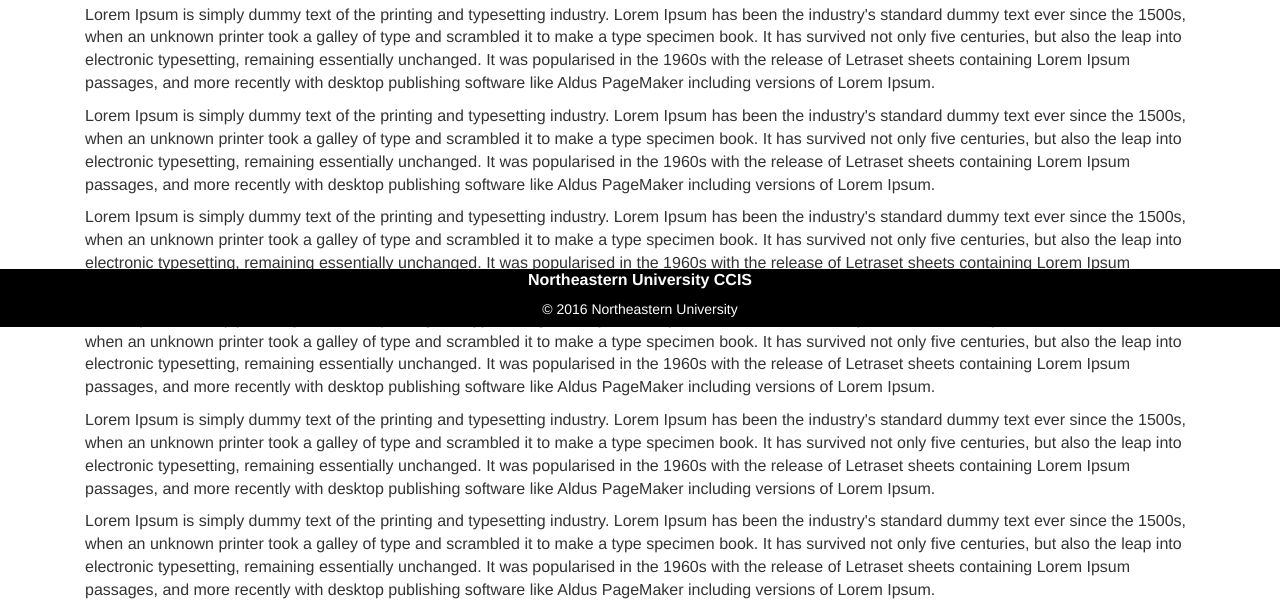
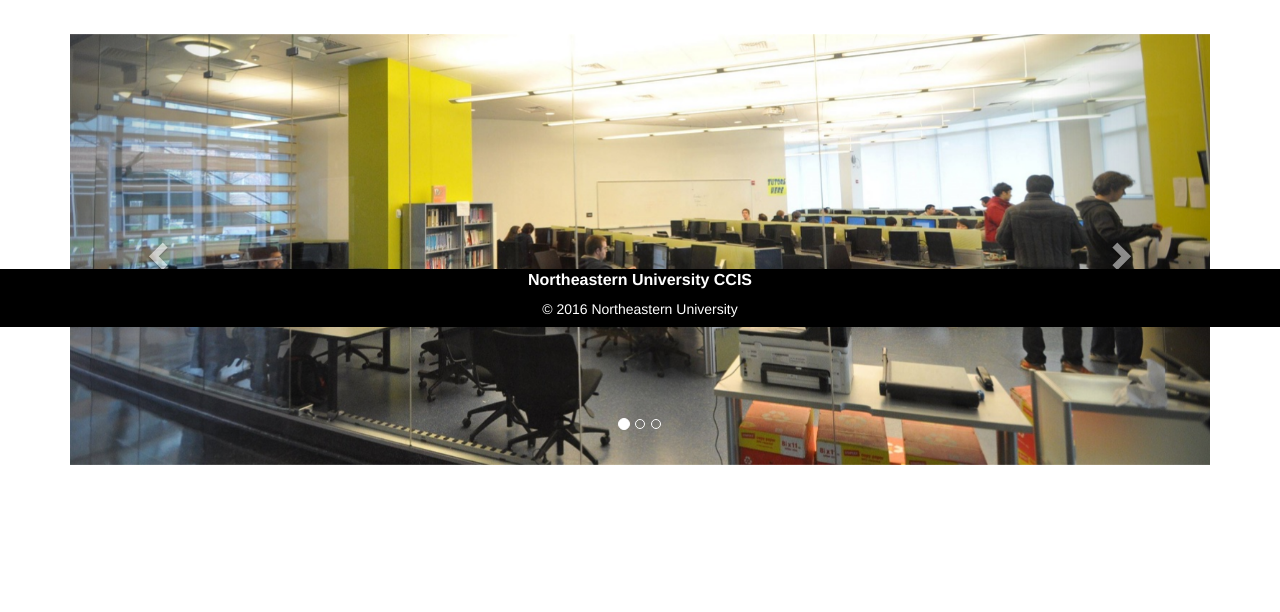
Before and after one commit to parthahluwalia/CCIS_SPACE, a website: page public/index.html at #/home in a window 1280 px wide. Shown: the part 473-1085 px from the top of the page. After the commit the page ends 938 px from the top, so only its background shows below. Drawn offline with nearby package versions, Linux system fonts and the light colour scheme; some packages are replaced by stand-ins of ours.

Commit message:
Header, footer and home UI

```diff
--- a/public/css/style.css
+++ b/public/css/style.css
@@ -186,7 +186,7 @@ html {
     height: 100%;
 }
 body {
-    margin-bottom: 50px;
+    margin-bottom: 60px;
 }
 .form-signin {
     max-width: 330px;
--- a/public/views/home/home.view.html
+++ b/public/views/home/home.view.html
@@ -1,24 +1,34 @@
-<div class="container-fluid">
-    <h1>Home View : Landing Page</h1>
+<div ALIGN=CENTER>
+    <div class=""middletext"" >
+        <h1>Welcome to CCIS Space Management System!</h1>
+        <h1> </h1>
+    </div>
+</div>
+<div id="myCarousel" class="carousel slide" data-ride="carousel">
+    <!-- Indicators -->
+    <ol class="carousel-indicators">
+        <li data-target="#myCarousel" data-slide-to="0" class="active"></li>
+        <li data-target="#myCarousel" data-slide-to="1"></li>
+        <li data-target="#myCarousel" data-slide-to="2"></li>
+    </ol>
+    <div class="carousel-inner" role="listbox">
+        <div class="item active">
+            <img class="first-slide" src="ccis1.jpg" alt="First slide">
+        </div>
+        <div class="item">
+            <img class="second-slide" src="ccis2.jpg" alt="Second slide">
+        </div>
 
-    <p>
-        Lorem Ipsum  is simply dummy text of the printing and typesetting industry. Lorem Ipsum has been the industry's standard dummy text ever since the 1500s, when an unknown printer took a galley of type and scrambled it to make a type specimen book. It has survived not only five centuries, but also the leap into electronic typesetting, remaining essentially unchanged. It was popularised in the 1960s with the release of Letraset sheets containing Lorem Ipsum passages, and more recently with desktop publishing software like Aldus PageMaker including versions of Lorem Ipsum.
-    </p>
-
-    <p>
-        Lorem Ipsum is simply dummy text of the printing and typesetting industry. Lorem Ipsum has been the industry's standard dummy text ever since the 1500s, when an unknown printer took a galley of type and scrambled it to make a type specimen book. It has survived not only five centuries, but also the leap into electronic typesetting, remaining essentially unchanged. It was popularised in the 1960s with the release of Letraset sheets containing Lorem Ipsum passages, and more recently with desktop publishing software like Aldus PageMaker including versions of Lorem Ipsum.
-    </p>
-
-    <p>
-        Lorem Ipsum is simply dummy text of the printing and typesetting industry. Lorem Ipsum has been the industry's standard dummy text ever since the 1500s, when an unknown printer took a galley of type and scrambled it to make a type specimen book. It has survived not only five centuries, but also the leap into electronic typesetting, remaining essentially unchanged. It was popularised in the 1960s with the release of Letraset sheets containing Lorem Ipsum passages, and more recently with desktop publishing software like Aldus PageMaker including versions of Lorem Ipsum.
-    </p>
-    <p>
-        Lorem Ipsum is simply dummy text of the printing and typesetting industry. Lorem Ipsum has been the industry's standard dummy text ever since the 1500s, when an unknown printer took a galley of type and scrambled it to make a type specimen book. It has survived not only five centuries, but also the leap into electronic typesetting, remaining essentially unchanged. It was popularised in the 1960s with the release of Letraset sheets containing Lorem Ipsum passages, and more recently with desktop publishing software like Aldus PageMaker including versions of Lorem Ipsum.
-    </p>
-    <p>
-        Lorem Ipsum is simply dummy text of the printing and typesetting industry. Lorem Ipsum has been the industry's standard dummy text ever since the 1500s, when an unknown printer took a galley of type and scrambled it to make a type specimen book. It has survived not only five centuries, but also the leap into electronic typesetting, remaining essentially unchanged. It was popularised in the 1960s with the release of Letraset sheets containing Lorem Ipsum passages, and more recently with desktop publishing software like Aldus PageMaker including versions of Lorem Ipsum.
-    </p>
-    <p>
-        Lorem Ipsum is simply dummy text of the printing and typesetting industry. Lorem Ipsum has been the industry's standard dummy text ever since the 1500s, when an unknown printer took a galley of type and scrambled it to make a type specimen book. It has survived not only five centuries, but also the leap into electronic typesetting, remaining essentially unchanged. It was popularised in the 1960s with the release of Letraset sheets containing Lorem Ipsum passages, and more recently with desktop publishing software like Aldus PageMaker including versions of Lorem Ipsum.
-    </p>
-</div>
+        <div class="item">
+            <img class="third-slide" src="ccis3.jpg" alt="Third slide">
+        </div>
+    </div>
+    <a class="left carousel-control" href="#myCarousel" role="button" data-slide="prev">
+        <span class="glyphicon glyphicon-chevron-left" aria-hidden="true"></span>
+        <span class="sr-only">Previous</span>
+    </a>
+    <a class="right carousel-control" href="#myCarousel" role="button" data-slide="next">
+        <span class="glyphicon glyphicon-chevron-right" aria-hidden="true"></span>
+        <span class="sr-only">Next</span>
+    </a>
+</div><!-- /.carousel -->
```
Also changed, not shown: public/views/room/room.view.html (+6 -0 lines), UI/ccis1.jpg (added), UI/ccis2.jpg (added), UI/ccis3.jpg (added), public/ccis1.jpg (added), public/ccis2.jpg (added), public/ccis3.jpg (added), public/views/ccis2.jpg (added), public/views/ccis3.jpg (added), public/views/home/ccis1.jpg (added), public/views/home/ccis2.jpg (added), public/views/home/ccis3.jpg (added).
